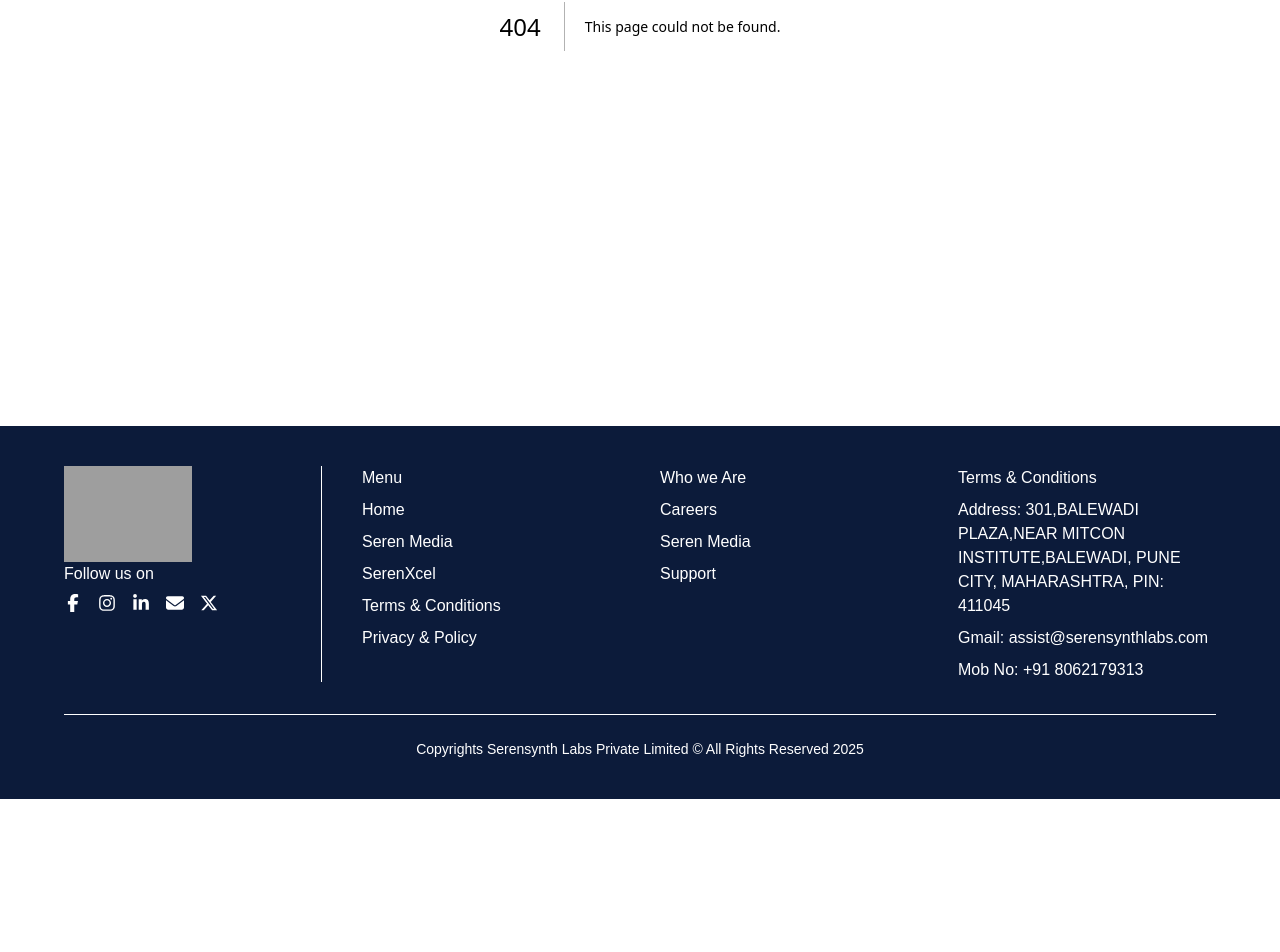
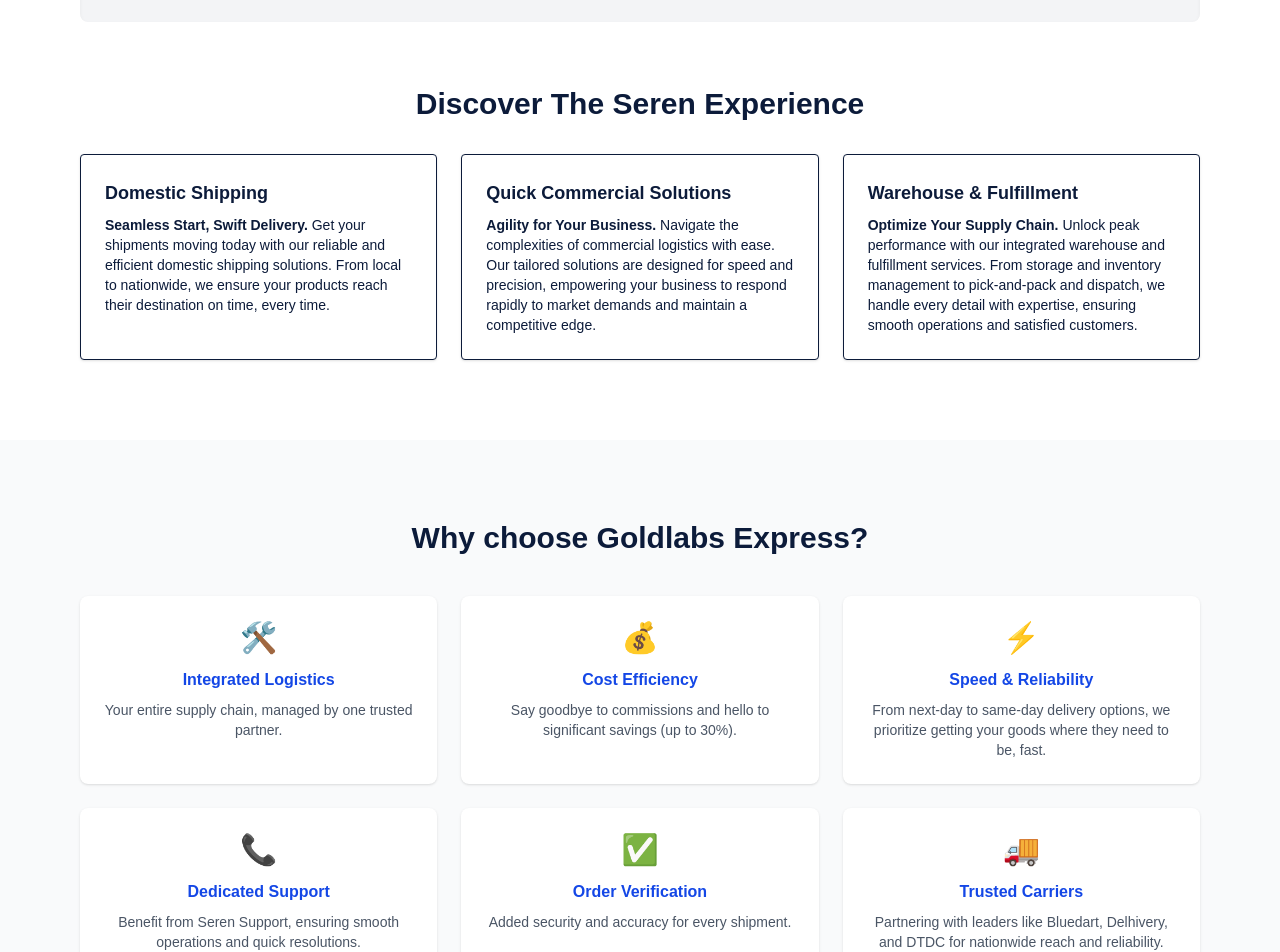
Before and after one commit to gurudesh0801/serensynth, a Next.js app: page /seren-express in a window 1280 px wide. Before the commit this address had no page. Shown: the part 374-1326 px from the top of the page. Before the commit the page ends 1173 px from the top, so only its background shows below. Built offline with nearby package versions, Linux system fonts and the light colour scheme; grey boxes are pictures that could not be loaded.

Commit message:
Add files via upload

```diff
--- /dev/null
+++ b/app/seren-express/page.jsx
@@ -0,0 +1,114 @@
+"use client";
+import { motion } from "framer-motion";
+
+const logisticsFeatures = [
+  {
+    title: "Integrated Logistics",
+    desc: "Your entire supply chain, managed by one trusted partner.",
+    icon: "🛠️",
+  },
+  {
+    title: "Cost Efficiency",
+    desc: "Say goodbye to commissions and hello to significant savings (up to 30%).",
+    icon: "💰",
+  },
+  {
+    title: "Speed & Reliability",
+    desc: "From next-day to same-day delivery options, we prioritize getting your goods where they need to be, fast.",
+    icon: "⚡",
+  },
+  {
+    title: "Dedicated Support",
+    desc: "Benefit from Seren Support, ensuring smooth operations and quick resolutions.",
+    icon: "📞",
+  },
+  {
+    title: "Order Verification",
+    desc: "Added security and accuracy for every shipment.",
+    icon: "✅",
+  },
+  {
+    title: "Trusted Carriers",
+    desc: "Partnering with leaders like Bluedart, Delhivery, and DTDC for nationwide reach and reliability.",
+    icon: "🚚",
+  },
+];
+
+export default function SerenExpressPage() {
+  return (
+    <main className="bg-white text-[#0C1B3A]">
+      {/* Hero Placeholder */}
+      <section className="px-6 md:px-20 py-16 pt-35">
+        <div className="w-full h-64 bg-gray-100 rounded-lg shadow-inner flex items-center justify-center text-gray-400">
+          {/* Replace this with actual image or animation */}
+          Hero Image / Banner
+        </div>
+      </section>
+
+      {/* Discover Section */}
+      <section className="px-6 md:px-20 pb-20">
+        <h2 className="text-2xl md:text-3xl font-bold text-center mb-8">
+          Discover The Seren Experience
+        </h2>
+        <div className="grid md:grid-cols-3 gap-6">
+          {[
+            {
+              title: "Domestic Shipping",
+              bold: "Seamless Start, Swift Delivery.",
+              text: "Get your shipments moving today with our reliable and efficient domestic shipping solutions. From local to nationwide, we ensure your products reach their destination on time, every time.",
+            },
+            {
+              title: "Quick Commercial Solutions",
+              bold: "Agility for Your Business.",
+              text: "Navigate the complexities of commercial logistics with ease. Our tailored solutions are designed for speed and precision, empowering your business to respond rapidly to market demands and maintain a competitive edge.",
+            },
+            {
+              title: "Warehouse & Fulfillment",
+              bold: "Optimize Your Supply Chain.",
+              text: "Unlock peak performance with our integrated warehouse and fulfillment services. From storage and inventory management to pick-and-pack and dispatch, we handle every detail with expertise, ensuring smooth operations and satisfied customers.",
+            },
+          ].map((item, idx) => (
+            <motion.div
+              key={idx}
+              initial={{ opacity: 0, y: 20 }}
+              whileInView={{ opacity: 1, y: 0 }}
+              viewport={{ once: true }}
+              transition={{ duration: 0.4, delay: idx * 0.1 }}
+              className="border rounded p-6 bg-white shadow-sm"
+            >
+              <h4 className="text-lg font-semibold mb-2">{item.title}</h4>
+              <p className="text-sm">
+                <strong>{item.bold}</strong> {item.text}
+              </p>
+            </motion.div>
+          ))}
+        </div>
+      </section>
+
+      {/* Why Choose Us Section */}
+      <section className="bg-gray-50 px-6 md:px-20 py-20">
+        <h2 className="text-2xl md:text-3xl font-bold text-center mb-10">
+          Why choose Goldlabs Express?
+        </h2>
+        <div className="grid md:grid-cols-3 gap-6">
+          {logisticsFeatures.map((feature, idx) => (
+            <motion.div
+              key={idx}
+              initial={{ opacity: 0, y: 20 }}
+              whileInView={{ opacity: 1, y: 0 }}
+              viewport={{ once: true }}
+              transition={{ duration: 0.4, delay: idx * 0.1 }}
+              className="bg-white rounded-lg p-6 shadow text-center"
+            >
+              <div className="text-3xl mb-3">{feature.icon}</div>
+              <h4 className="text-blue-700 font-semibold mb-2">
+                {feature.title}
+              </h4>
+              <p className="text-sm text-gray-600">{feature.desc}</p>
+            </motion.div>
+          ))}
+        </div>
+      </section>
+    </main>
+  );
+}
```
